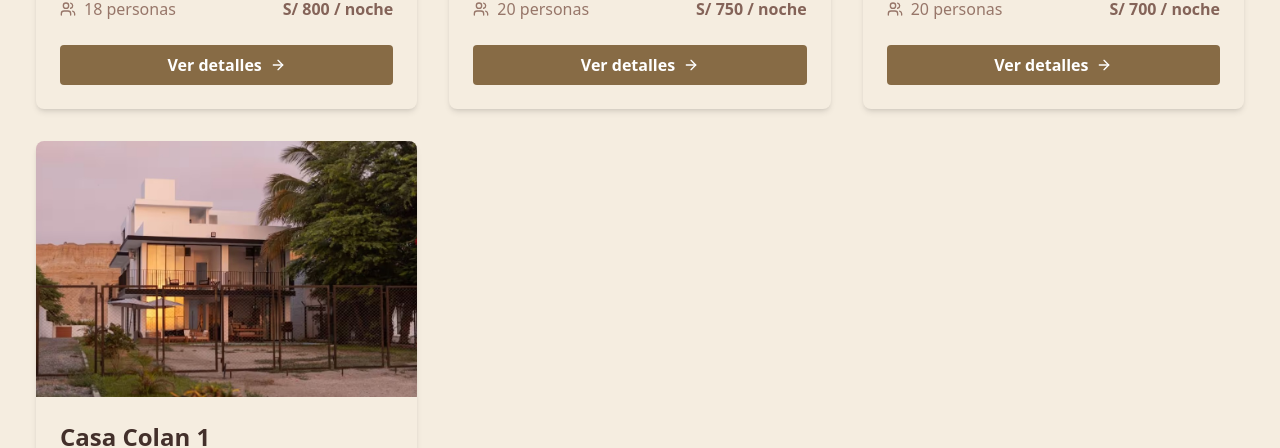
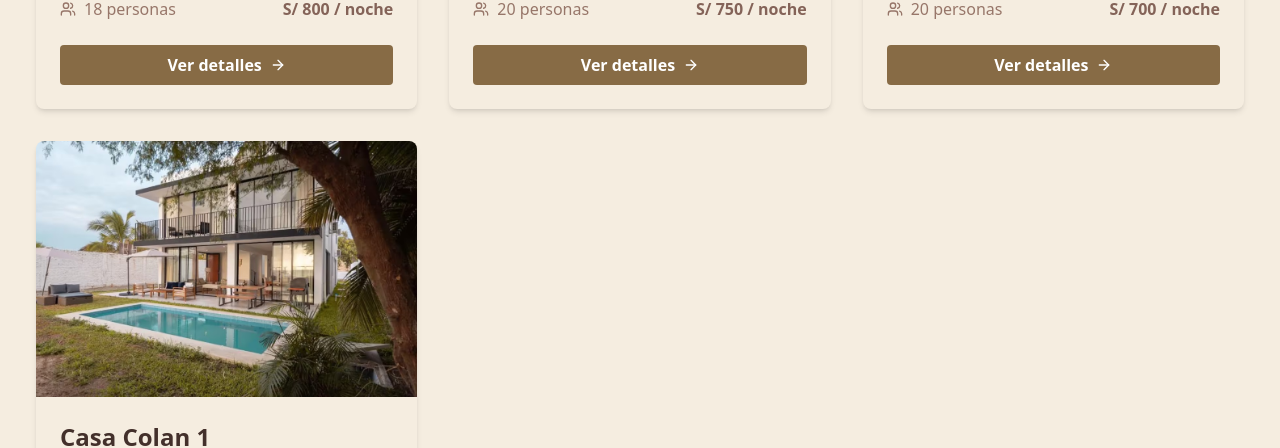
Before and after one commit to yohandry10/playa, a React (Vite) app: page /alquiler in a window 1280 px wide. Shown: the part 1071-1519 px from the top of the page. Built offline with nearby package versions, Linux system fonts and the light colour scheme.

Commit message:
5to commit

```diff
--- a/src/pages/Properties.tsx
+++ b/src/pages/Properties.tsx
@@ -183,7 +183,7 @@ export const properties = [
     price: 750,
     capacity: 15,
     bedrooms: 7,
-    mainImage: '/7/112.jpeg',
+    mainImage: '/7/114.jpeg',
     features: [
       "5 HABITACIÓN MATRIMONIAL, 2 HABITACIONES CON 2 CAMAROTES, CADA HABITACION TIENE UNA CAMA DE 2 1/2 PLAZAS, LA CASA ESTA AMOBLADA, PISCINA EN BUEN ESTADO FRENTE AL MAR, ESTACIONAMIENTO PARA 06 CARROS, PISCINA, CAPACIDAD PARA 15 PERSONAS"
     ],
```
